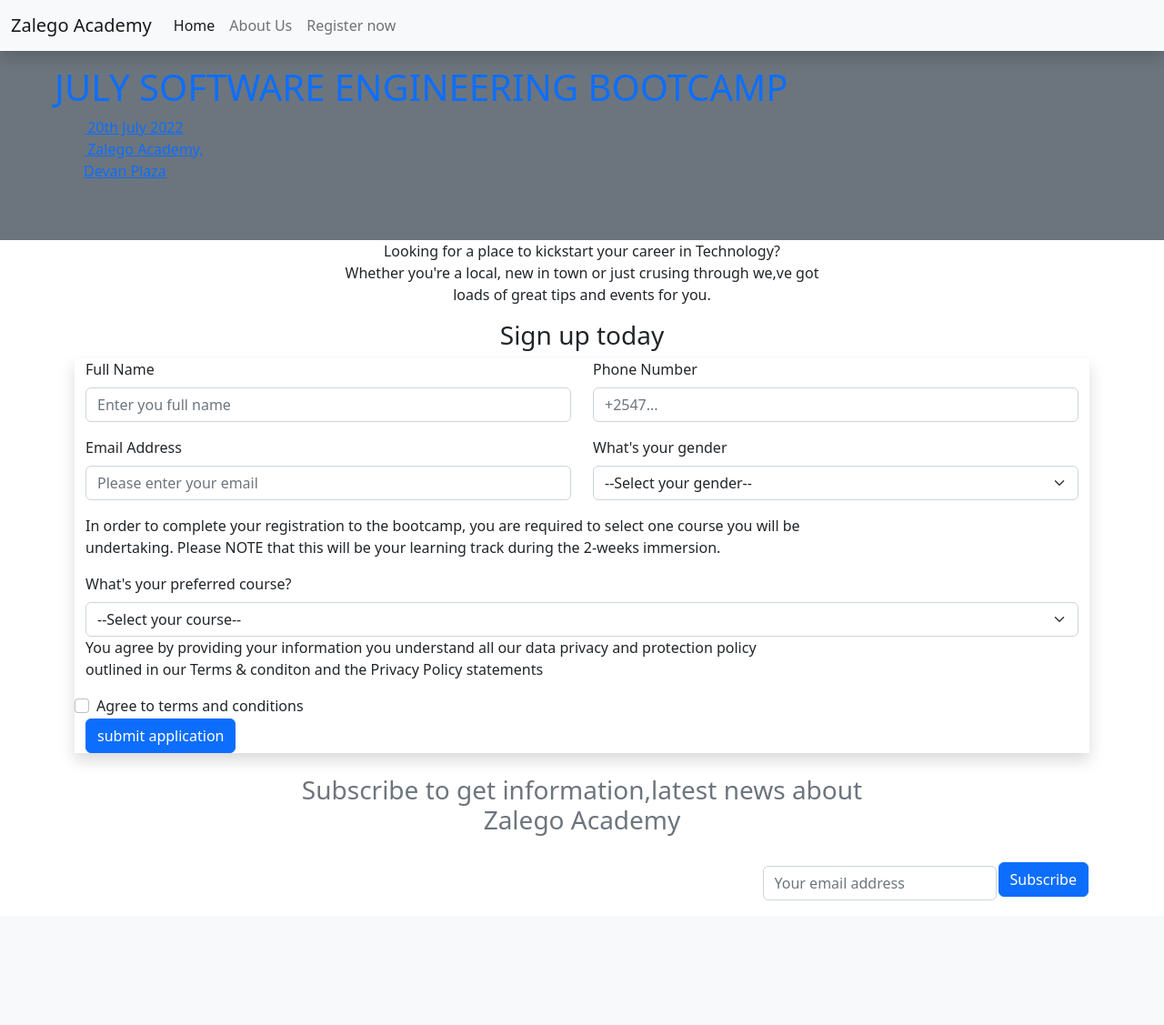
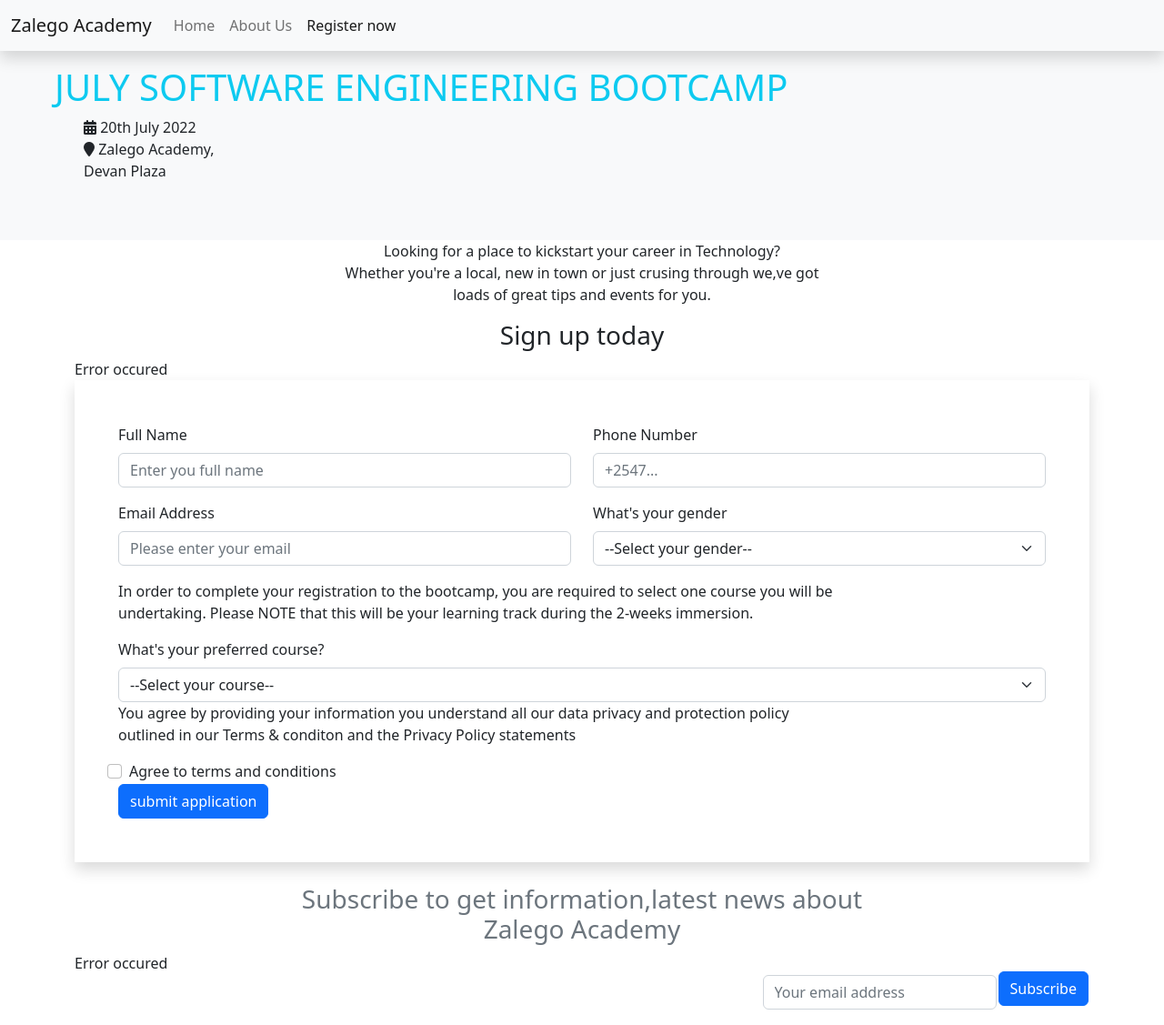
Before and after one commit to jacebate/assignment-004-php-database, a PHP site: page /enroll.php in a window 1280 px wide. Shown: the whole page at 91% size. Before the commit the page ends 990 px from the top, so only its background shows below. Run offline with PHP 8.4, Linux system fonts and the light colour scheme; some libraries are stand-ins or nearby versions.

Commit message:
added a new html syntax

```diff
--- a/about.php
+++ b/about.php
@@ -50,7 +50,7 @@ else{
                             <div class="navbar-nav">
                                 <a href="index.php" class="nav-link">Home</a>
                                 <a href="about.php" class="nav-link active">About Us</a>
-                                <a href="#" class="nav-link">Contact Us</a>
+                                <a href="enroll.php" class="nav-link">Register now</a>
                             </div>
                      </div>
 
--- a/enroll.php
+++ b/enroll.php
@@ -1,3 +1,6 @@
+
+
+
 
 <!DOCTYPE html>
 <html lang="en">
@@ -7,6 +10,7 @@
     <meta name="viewport" content="width=device-width, initial-scale=1.0">
     <link rel="stylesheet" href="bootstrap-5.2.0/css/bootstrap.min.css">
     <link rel="stylesheet" href="font-awesome/css/font-awesome.min.css">
+
     <title>enrollment</title>
 </head>
 <body>
@@ -19,29 +23,25 @@
 
                 <div class="collapse navbar-collapse" id="navbarDisplayNavigations">
                     <div class="navbar-nav">
-                        <a href="index.php" class="nav-link active">Home</a>
+                        <a href="index.php" class="nav-link">Home</a>
                         <a href="about.php" class="nav-link">About Us</a>
-                        <a href="enroll.php" class="nav-link primary">Register now</a>
+                        <a href="enroll.php" class="nav-link active nav-primary">Register now</a>
                     </div>
                 </div>
 
             </div>
     </nav>
-    <main class="bg-secondary text-primary mt-4 p-5">
+    <main class="bg-light text-info mt-4 p-5">
         <div class="container-fluid">
             <h1>JULY SOFTWARE ENGINEERING BOOTCAMP</h1>
-            <ul style="list-style-type:none ;">
+            <ul style="list-style-type:none ;" class="text-dark">
                 <li>
-                    <a href="">
-                        <span><i class="fa fa-calender"></i></span>
+                        <span><i class="fa fa-calendar-days"></i></span>
                         <span>20th July 2022</span>
-                    </a>
                 </li>
                 <li>
-                    <a href="">
-                        <span><i class="fa fa-location"></i></span>
+                        <span><i class="fa fa-location-pin"></i></span>
                         <span>Zalego Academy,<br>Devan Plaza</span>
-                    </a>
                 </li>
             </ul>
         </div>
@@ -56,7 +56,10 @@
                 <h3 class="text-dark">Sign up today</h3>
             </div>
         </div>
-        <div class="container-fluid shadow">
+
+        <?php include('enrollprocess.php')?>
+
+        <div class="container-fluid shadow p-5">
         <form action="enroll.php" method="POST">
             <div class="row">
                 <div class="mb-3 col-lg-6">
@@ -75,7 +78,7 @@
                 </div>
                 <div class="mb-3 col-lg-6">
                     <label for="gender" class="form-label">What's your gender</label>
-                    <select class="form-select" aria-label="What's your gender" >
+                    <select name="gender" class="form-select" aria-label="What's your gender" >
                         <option selected>--Select your gender--</option>
                         <option value="1">Male</option>
                         <option value="2">Female</option>
@@ -92,9 +95,11 @@
             <div class="row">
                 <div class="col-sm-12">
                     <label for="course" class="form-label">What's your preferred course?</label>
-                    <select class="form-select" aria-label="courses">
+                    <select name="course" class="form-select" aria-label="courses">
                         <option selected>--Select your course--</option>
-
+                        <option value="1">Web Design</option>
+                        <option value="2">Cyber Security</option>
+                        <option value="3">Data Analysis</option>
                     </select>
                 </div>
             </div>
@@ -119,7 +124,7 @@
                 </div>
             </div>
             <div class="col-12">
-                <button type="submit" class="btn btn-primary">submit application</button>
+                <button type="submit" name="submit" class="btn btn-primary">submit application</button>
             </div>
         </form>
         </div>
@@ -128,29 +133,34 @@
         Zalego Academy
         </h3>
     </div>
-    <footer class="float-end">
+
+    <?php include('subscribe.php')?>
+
+
+    <form action="enroll.php" method="POST" class="float-end">
         <table>
             <tr>
                 <td>
                     <div class="row-">
                         <div class="mb-3">
                             <label for="email" class="form-label"></label>
-                            <input type="email" class="form-control" placeholder="Your email address">
+                            <input type="email" name="email" class="form-control" placeholder="Your email address">
                         </div>
                     </div>
 
                 </td>
                 <td>
-                    <button class="btn btn-primary">Subscribe</button>
+                    <button name="subscribe" class="btn btn-primary">Subscribe</button>
 
                 </td>
             </tr>
         </table>
-    </footer>
+    </form>
 
 
     <script src="https://cdn.jsdelivr.net/npm/@popperjs/core@2.11.5/dist/umd/popper.min.js" integrity="sha384-Xe+8cL9oJa6tN/veChSP7q+mnSPaj5Bcu9mPX5F5xIGE0DVittaqT5lorf0EI7Vk" crossorigin="anonymous"></script>
     <script src="bootstrap-5.2.0/js/bootstrap.min.js"></script>
+    <script src="https://kit.fontawesome.com/b3c74f86fe.js" crossorigin="anonymous"></script>
 
 </body>
 </html>
--- /dev/null
+++ b/enrollprocess.php
@@ -0,0 +1,34 @@
+<?php
+$server="localhost";
+$username="root";
+$password="";
+$database="zalego";
+
+$dtcon=mysqli_connect($server,$username,$password,$database);
+
+if(isset($_POST['submit']))
+{
+    $fullname=$_POST["fullname"];
+    $phonenumber=$_POST["phonenumber"];
+    $email=$_POST["email"];
+    $gender=$_POST["gender"];
+    $course=$_POST["course"];
+
+    $data=mysqli_query($dtcon,"INSERT INTO enrollment(fullname,phonenumber,email,gender,course)
+    VALUES('$fullname','$phonenumber','$email','$gender','$course')");
+
+}
+if(isset($_POST['subscribe']))
+{
+    $email=$_POST["email"];
+
+    $insert=mysqli_query($dtcon,"INSERT INTO aboutus(email)VALUES('$email')");
+}
+if(isset($data))
+{
+    echo "Data submitted successfully .";
+}
+else{
+    echo "Error occured";
+}
+?>
--- /dev/null
+++ b/subscribe.php
@@ -0,0 +1,21 @@
+<?php
+$server="localhost";
+$username="root";
+$password="";
+$database="zalego";
+
+$dtcon=mysqli_connect($server,$username,$password,$database);
+if(isset($_POST['subscribe']))
+{
+    $email=$_POST["email"];
+
+    $insert=mysqli_query($dtcon,"INSERT INTO aboutus(email)VALUES('$email')");
+}
+if(isset($insert))
+{
+    echo "Data submitted successfully .";
+}
+else{
+    echo "Error occured";
+}
+?>
```
